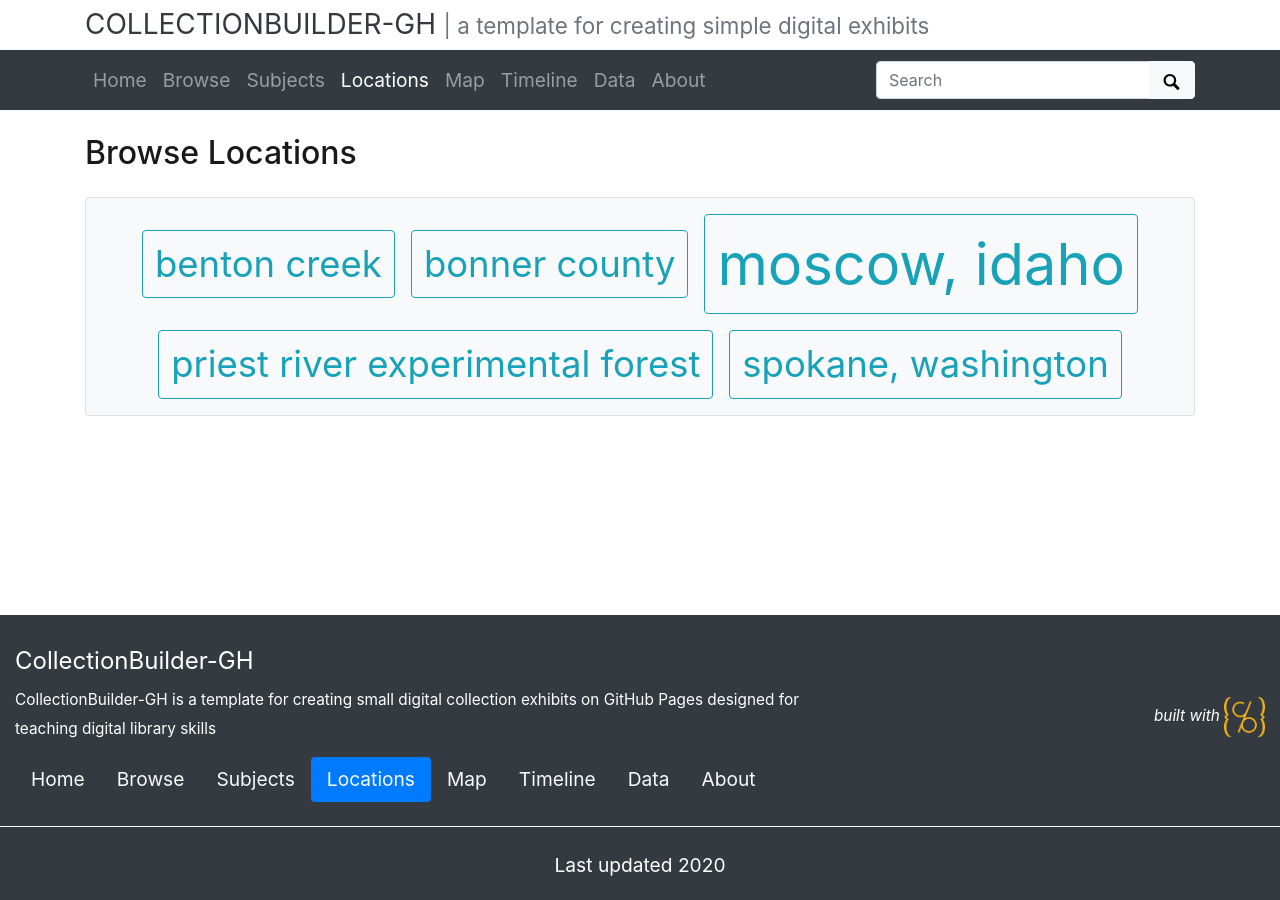
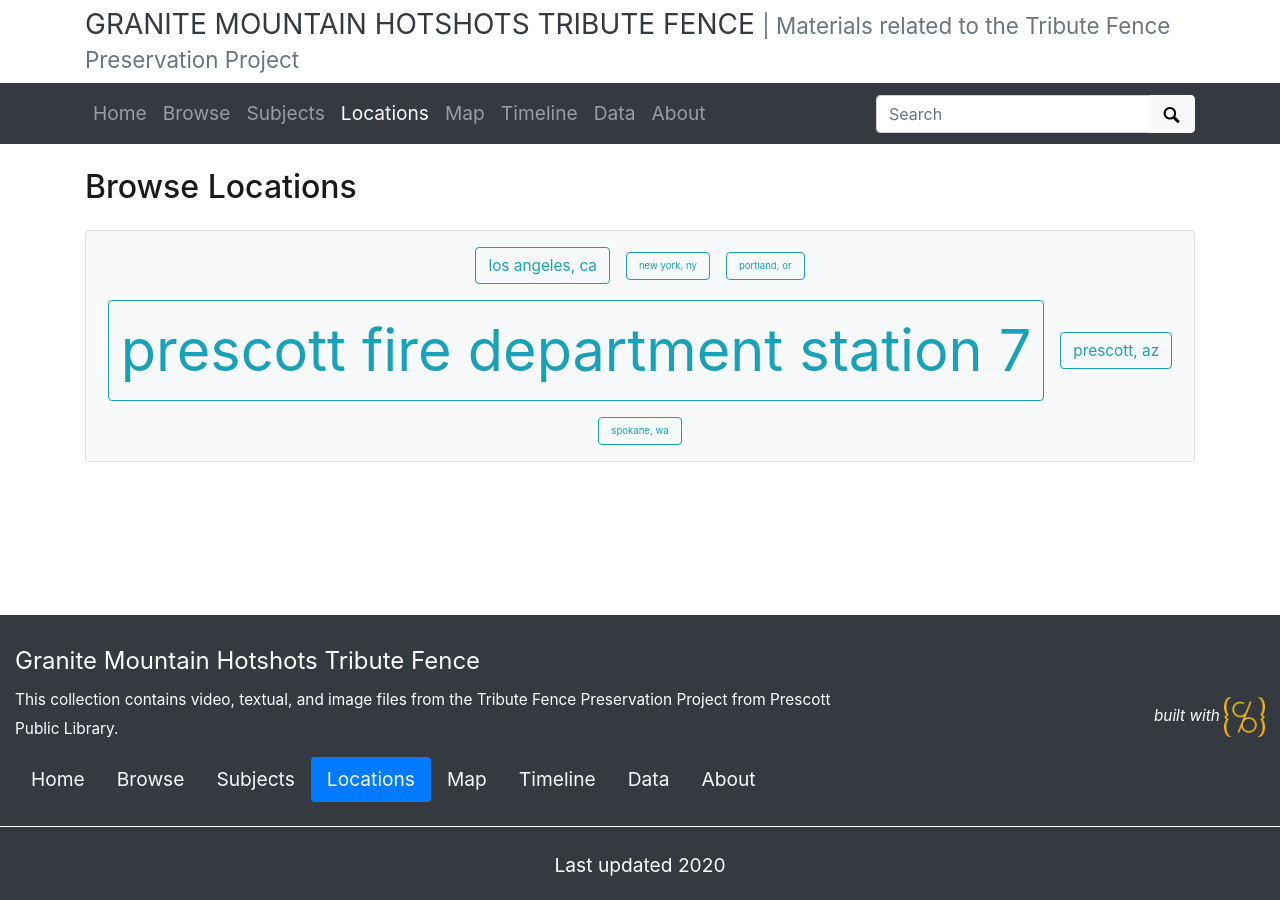
Before and after one commit to ruhrose/TributeFencePreservation, a Jekyll site: the page built from pages/locations.md, in a window 1280 px wide. Built offline with Jekyll 4.4.1, drawn with Linux system fonts in a browser that asks for light colours.

```diff
--- a/_config.yml
+++ b/_config.yml
@@ -18,20 +18,20 @@ source-code: https://github.com/ruhrose/TributeFencePreservation
 # SITE SETTINGS
 #
 # title of site appears in banner
-title: CollectionBuilder-GH
+title: Granite Mountain Hotshots Tribute Fence
 # tagline, a short phrase that will appear throughout the site in the top banner
-tagline: a template for creating simple digital exhibits
+tagline: Materials related to the Tribute Fence Preservation Project
 # description appears in meta tags and other locations
 # this description might appear in search result lists, keep around 160 characters max
-description: "CollectionBuilder-GH is a template for creating small digital collection exhibits on GitHub Pages designed for teaching digital library skills"
+description: "This collection contains video, textual, and image files from the Tribute Fence Preservation Project from Prescott Public Library."
 # creator of the digital collection, to appear in meta tags; we typically use our GitHub usernames but feel free to just use your name
-author: CollectionBuilder
+author: ruhrose
 
 ##########
 # COLLECTION SETTINGS
 #
 # choose metadata: this is the name of the csv file in your _data directory that describes the objects in your collection
-metadata: demo-metadata
+metadata: tributefence
 
 ##########
 # GOOGLE SERVICES [optional!]
@@ -44,7 +44,7 @@ metadata: demo-metadata
 # ROBOTS EXCLUDE
 #
 # set noindex to true if you do NOT want Google to index your site
-# noindex: true
+noindex: true
 
 ##########
 # BUILD SETTINGS
```
